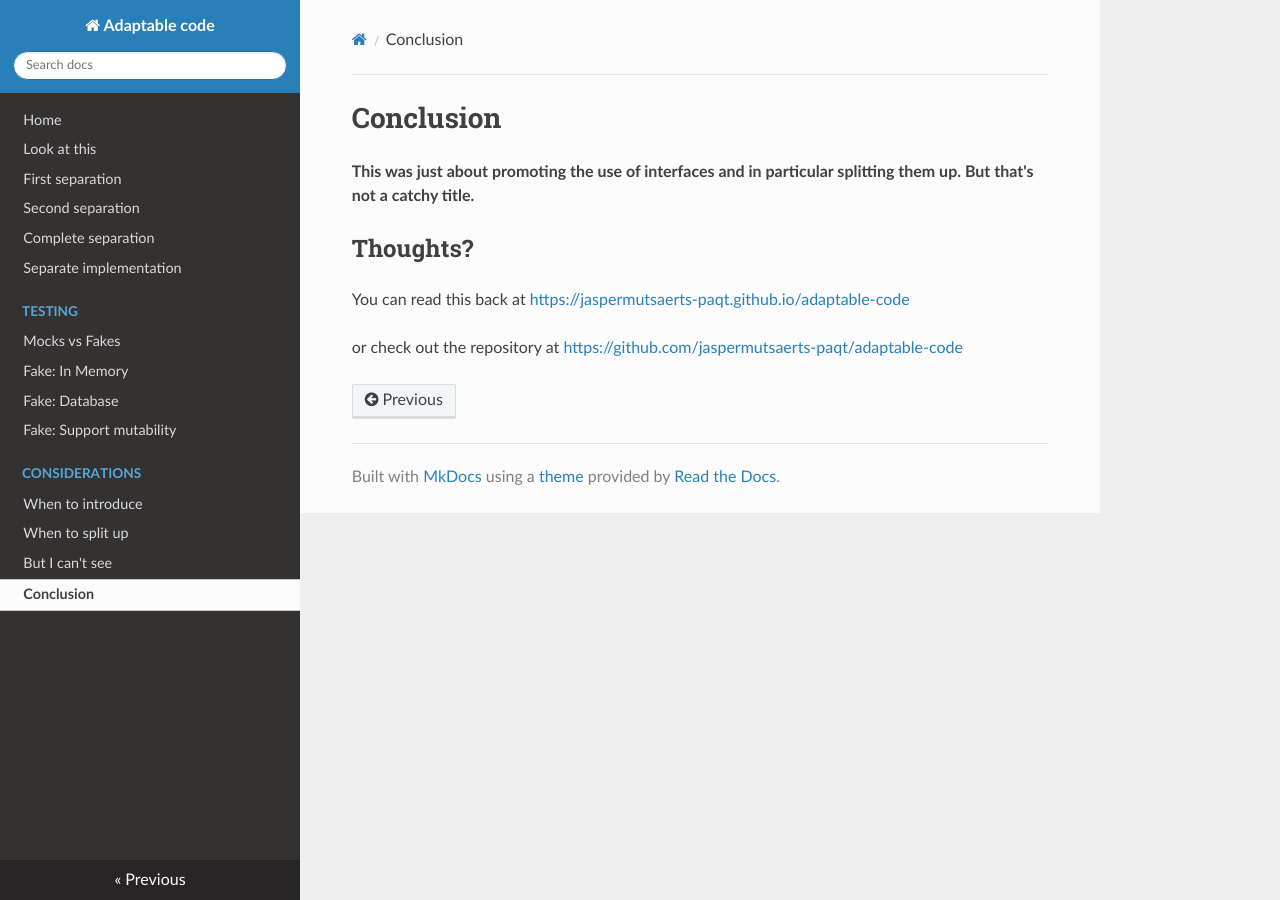
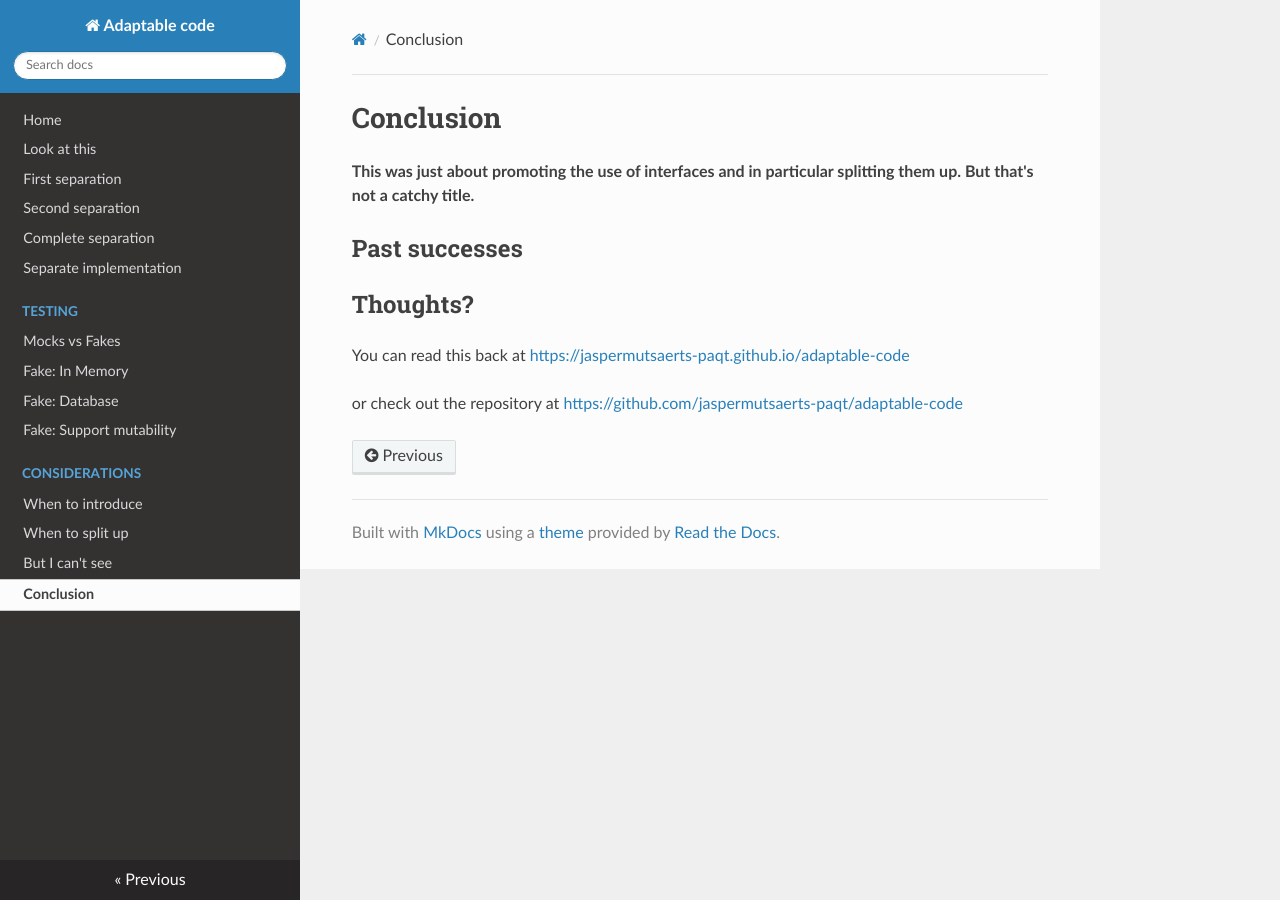
Before and after one commit to jaspermutsaerts-paqt/adaptable-code, an MkDocs documentation site: the page built from docs/13-outro.md, in a window 1280 px wide. Built offline with MkDocs 1.6.1, drawn with Linux system fonts in a browser that asks for light colours; nearby versions of some CDN libraries.

```diff
--- a/docs/13-outro.md
+++ b/docs/13-outro.md
@@ -2,6 +2,7 @@
 
 **This was just about promoting the use of interfaces and in particular splitting them up. But that's not a catchy title.**
 
+## Past successes
 
 ## Thoughts?
 
```
